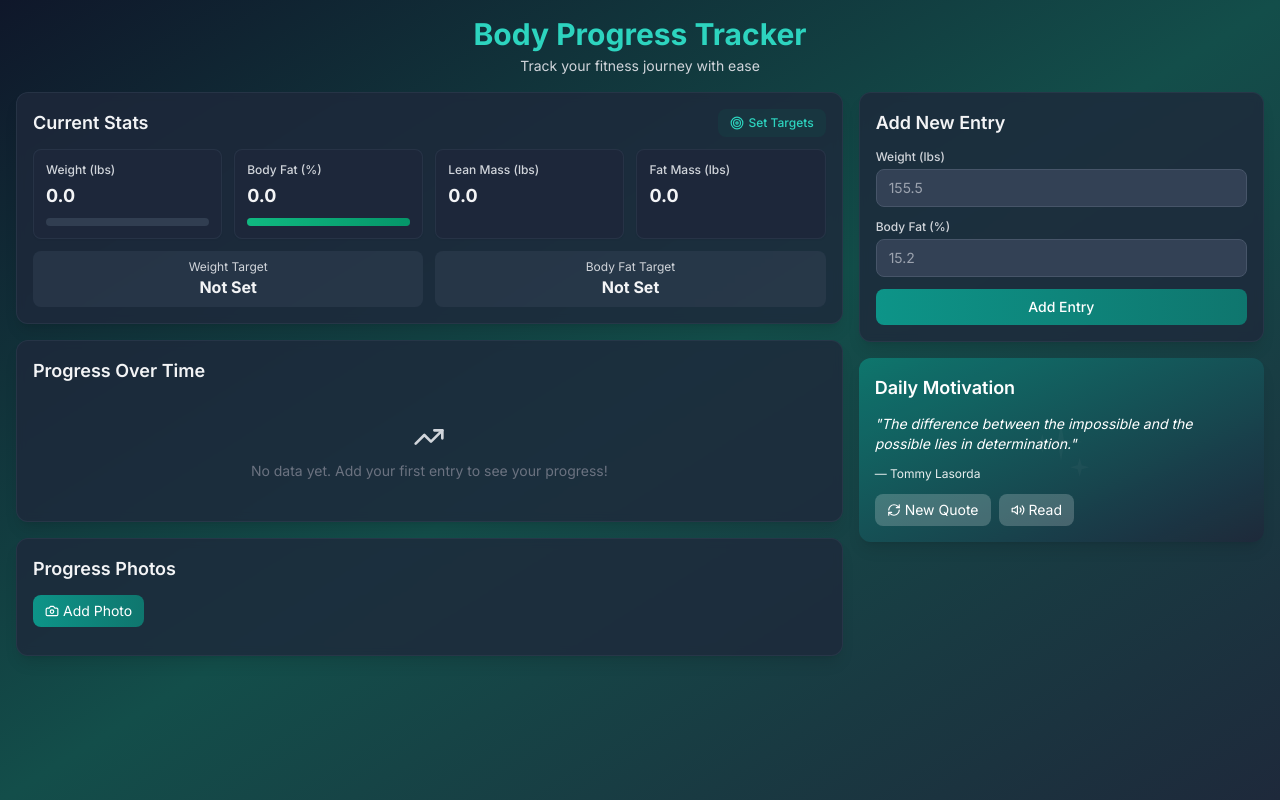
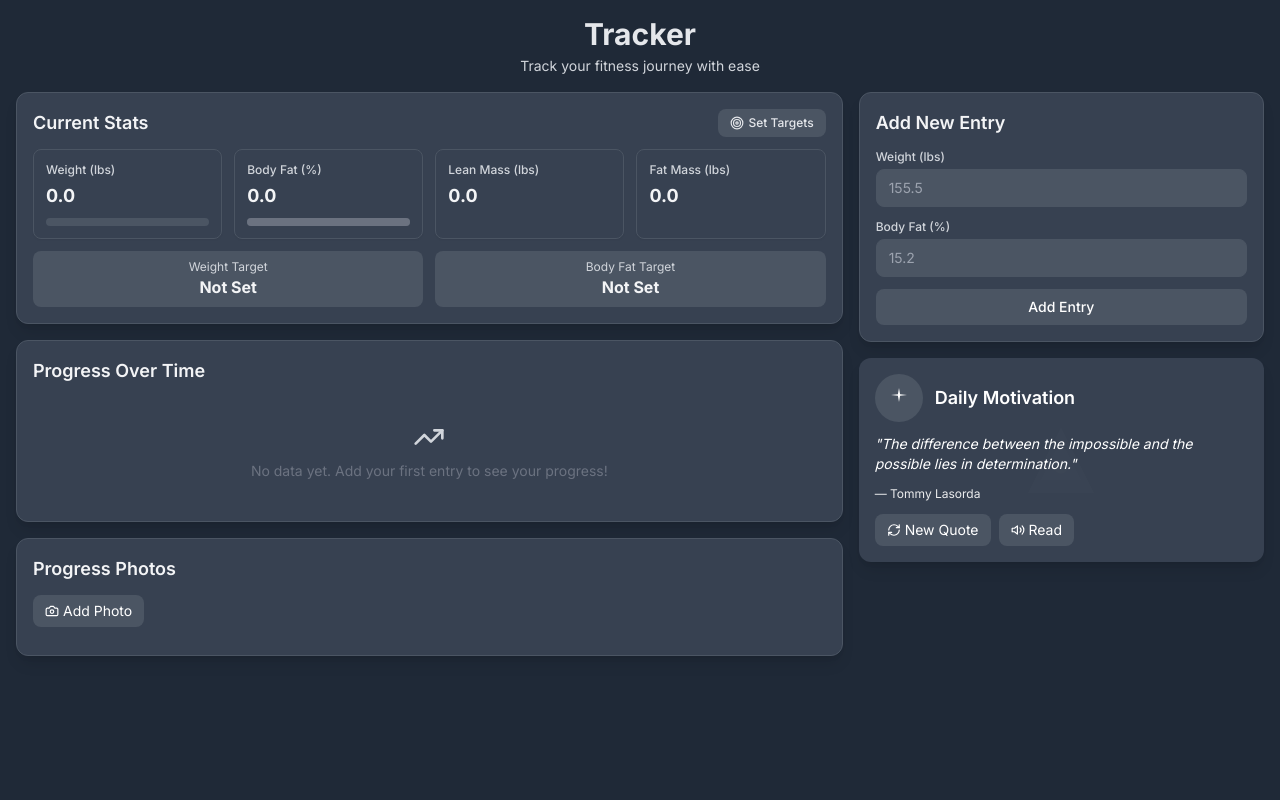
Before and after one commit to anish632/tracker-copy, a React (Vite) app: page / in a window 1280 px wide. Built offline with nearby package versions, Linux system fonts and the light colour scheme.

Commit message:
Your update message

```diff
--- a/App.jsx
+++ b/App.jsx
@@ -1,6 +1,6 @@
 import React, { useState, useEffect, useMemo, useCallback } from 'react';
 import { LineChart, Line, XAxis, YAxis, CartesianGrid, Tooltip, ResponsiveContainer } from 'recharts';
-import { Camera, Target, TrendingUp, RefreshCw, Plus, X, Volume2 } from 'lucide-react';
+import { Camera, Target, TrendingUp, RefreshCw, Plus, X, Volume2, Trash2 } from 'lucide-react';
 
 // Storage service
 const loadData = (key, defaultValue) => {
@@ -23,13 +23,13 @@ const saveData = (key, value) => {
 
 // Metric Card Component
 const MetricCard = ({ title, value, progress, colorClass }) => (
-  <div className="bg-slate-800/90 backdrop-blur-sm p-3 rounded-lg shadow-sm border border-slate-700/50">
+  <div className="bg-gray-700 p-3 rounded-lg shadow-sm border border-gray-600">
     <div>
       <h3 className="text-xs font-medium text-gray-300">{title}</h3>
       <p className="text-lg font-bold text-gray-100 mt-1">{value}</p>
     </div>
     {progress !== undefined && (
-      <div className="w-full bg-slate-600/50 rounded-full h-2 mt-2">
+      <div className="w-full bg-gray-600 rounded-full h-2 mt-2">
         <div className={`${colorClass} h-2 rounded-full transition-all duration-300`} style={{ width: `${Math.min(100, progress)}%` }}></div>
       </div>
     )}
@@ -48,29 +48,29 @@ const MetricsDashboard = ({ latestEntry, targets, onSetTargets }) => {
   const bodyFatProgress = targets.bodyFat > 0 ? (targets.bodyFat / bodyFat) * 100 : 0;
 
   return (
-    <div className="bg-slate-800/80 backdrop-blur-sm p-4 rounded-xl shadow-lg border border-slate-700/50">
+    <div className="bg-gray-700 p-4 rounded-xl shadow-lg border border-gray-600">
       <div className="flex justify-between items-center mb-3">
         <h2 className="text-lg font-semibold text-gray-100">Current Stats</h2>
         <button
           onClick={onSetTargets}
-          className="flex items-center gap-1 px-3 py-1.5 text-xs font-medium text-teal-400 bg-teal-900/30 rounded-lg hover:bg-teal-900/50 transition-colors"
+          className="flex items-center gap-1 px-3 py-1.5 text-xs font-medium text-gray-200 bg-gray-600 rounded-lg hover:bg-gray-500 transition-colors"
         >
           <Target size={14} />
           Set Targets
         </button>
       </div>
       <div className="grid grid-cols-2 md:grid-cols-4 gap-3">
-        <MetricCard title="Weight (lbs)" value={weight.toFixed(1)} progress={weightProgress} colorClass="bg-gradient-to-r from-teal-500 to-teal-600" />
-        <MetricCard title="Body Fat (%)" value={bodyFat.toFixed(1)} progress={100 - bodyFatProgress} colorClass="bg-gradient-to-r from-emerald-500 to-emerald-600" />
-        <MetricCard title="Lean Mass (lbs)" value={leanMass.toFixed(1)} colorClass="bg-gradient-to-r from-blue-500 to-blue-600" />
-        <MetricCard title="Fat Mass (lbs)" value={fatMass.toFixed(1)} colorClass="bg-gradient-to-r from-rose-500 to-rose-600" />
+        <MetricCard title="Weight (lbs)" value={weight.toFixed(1)} progress={weightProgress} colorClass="bg-gray-500" />
+        <MetricCard title="Body Fat (%)" value={bodyFat.toFixed(1)} progress={100 - bodyFatProgress} colorClass="bg-gray-500" />
+        <MetricCard title="Lean Mass (lbs)" value={leanMass.toFixed(1)} colorClass="bg-gray-500" />
+        <MetricCard title="Fat Mass (lbs)" value={fatMass.toFixed(1)} colorClass="bg-gray-500" />
       </div>
       <div className="mt-3 grid grid-cols-2 gap-3">
-        <div className="text-center p-2 bg-slate-700/50 rounded-lg">
+        <div className="text-center p-2 bg-gray-600 rounded-lg">
           <p className="text-xs text-gray-300">Weight Target</p>
           <p className="font-bold text-gray-100">{targets.weight > 0 ? `${targets.weight.toFixed(1)} lbs` : 'Not Set'}</p>
         </div>
-        <div className="text-center p-2 bg-slate-700/50 rounded-lg">
+        <div className="text-center p-2 bg-gray-600 rounded-lg">
           <p className="text-xs text-gray-300">Body Fat Target</p>
           <p className="text-gray-100 font-bold">{targets.bodyFat > 0 ? `${targets.bodyFat.toFixed(1)} %` : 'Not Set'}</p>
         </div>
@@ -95,7 +95,7 @@ const DataEntryForm = ({ onAddEntry }) => {
   };
 
   return (
-    <div className="bg-slate-800/80 backdrop-blur-sm p-4 rounded-xl shadow-lg border border-slate-700/50">
+    <div className="bg-gray-700 p-4 rounded-xl shadow-lg border border-gray-600">
       <h2 className="text-lg font-semibold mb-3 text-gray-100">Add New Entry</h2>
       <form onSubmit={handleSubmit} className="space-y-3">
         <div>
@@ -105,7 +105,7 @@ const DataEntryForm = ({ onAddEntry }) => {
             step="0.1"
             value={formData.weight}
             onChange={(e) => setFormData(prev => ({ ...prev, weight: e.target.value }))}
-            className="w-full px-3 py-2 border border-slate-600 bg-slate-700 text-gray-100 rounded-lg focus:ring-2 focus:ring-teal-500 focus:border-transparent text-sm placeholder-gray-400"
+            className="w-full px-3 py-2 border border-gray-600 bg-gray-600 text-gray-100 rounded-lg focus:ring-2 focus:ring-gray-500 focus:border-transparent text-sm placeholder-gray-400"
             placeholder="155.5"
             required
           />
@@ -117,14 +117,14 @@ const DataEntryForm = ({ onAddEntry }) => {
             step="0.1"
             value={formData.bodyFat}
             onChange={(e) => setFormData(prev => ({ ...prev, bodyFat: e.target.value }))}
-            className="w-full px-3 py-2 border border-slate-600 bg-slate-700 text-gray-100 rounded-lg focus:ring-2 focus:ring-teal-500 focus:border-transparent text-sm placeholder-gray-400"
+            className="w-full px-3 py-2 border border-gray-600 bg-gray-600 text-gray-100 rounded-lg focus:ring-2 focus:ring-gray-500 focus:border-transparent text-sm placeholder-gray-400"
             placeholder="15.2"
             required
           />
         </div>
         <button
           type="submit"
-          className="w-full bg-gradient-to-r from-teal-600 to-teal-700 text-white py-2 px-4 rounded-lg hover:from-teal-700 hover:to-teal-800 transition-all font-medium text-sm"
+          className="w-full bg-gray-600 text-white py-2 px-4 rounded-lg hover:bg-gray-500 transition-all font-medium text-sm"
         >
           Add Entry
         </button>
@@ -183,7 +183,7 @@ const ProgressChart = ({ data }) => {
 };
 
 // Photo Gallery Component
-const PhotoGallery = ({ photos, onAddPhoto }) => {
+const PhotoGallery = ({ photos, onAddPhoto, onDeletePhoto }) => {
   const handlePhotoUpload = (e) => {
     const file = e.target.files[0];
     if (file) {
@@ -194,10 +194,10 @@ const PhotoGallery = ({ photos, onAddPhoto }) => {
   };
 
   return (
-    <div className="bg-slate-800/80 backdrop-blur-sm p-4 rounded-xl shadow-lg border border-slate-700/50">
+    <div className="bg-gray-700 p-4 rounded-xl shadow-lg border border-gray-600">
       <h2 className="text-lg font-semibold mb-3 text-gray-100">Progress Photos</h2>
       <div className="mb-3">
-        <label className="cursor-pointer inline-flex items-center gap-1 px-3 py-1.5 bg-gradient-to-r from-teal-600 to-teal-700 text-white rounded-lg hover:from-teal-700 hover:to-teal-800 transition-all text-sm">
+        <label className="cursor-pointer inline-flex items-center gap-1 px-3 py-1.5 bg-gray-600 text-white rounded-lg hover:bg-gray-500 transition-all text-sm">
           <Camera size={14} />
           Add Photo
           <input
@@ -217,9 +217,16 @@ const PhotoGallery = ({ photos, onAddPhoto }) => {
               className="w-full h-24 object-cover rounded-lg"
             />
             <div className="absolute inset-0 bg-black bg-opacity-0 group-hover:bg-opacity-50 transition-all duration-200 rounded-lg flex items-center justify-center">
-              <span className="text-white opacity-0 group-hover:opacity-100 text-xs">
+              <span className="text-white opacity-0 group-hover:opacity-100 text-xs mb-6">
                 {new Date(photo.date).toLocaleDateString()}
               </span>
+              <button
+                onClick={() => onDeletePhoto(index)}
+                className="absolute top-1 right-1 bg-red-600 text-white p-1 rounded-full opacity-0 group-hover:opacity-100 transition-all duration-200 hover:bg-red-700"
+                title="Delete photo"
+              >
+                <Trash2 size={12} />
+              </button>
             </div>
           </div>
         ))}
@@ -254,26 +261,34 @@ const MotivationCard = ({ quote, onNewQuote }) => {
   };
 
   return (
-    <div className="bg-gradient-to-br from-teal-700 to-slate-800 p-4 rounded-xl shadow-lg text-white relative overflow-hidden">
+    <div className="bg-gray-700 p-4 rounded-xl shadow-lg text-white relative overflow-hidden">
       {/* Motivational Background Image */}
-      <div className="absolute inset-0 opacity-10">
-        <div className="w-full h-full bg-gradient-to-br from-teal-600/20 to-slate-700/20 flex items-center justify-center">
-          <svg className="w-16 h-16 text-white/30" fill="currentColor" viewBox="0 0 24 24">
-            <path d="M12 2L13.09 8.26L20 9L13.09 9.74L12 16L10.91 9.74L4 9L10.91 8.26L12 2Z"/>
-            <path d="M19 15L19.74 17.74L22.5 18.5L19.74 19.26L19 22L18.26 19.26L15.5 18.5L18.26 17.74L19 15Z"/>
-            <path d="M5 6L5.74 8.74L8.5 9.5L5.74 10.26L5 13L4.26 10.26L1.5 9.5L4.26 8.74L5 6Z"/>
+      <div className="absolute inset-0 opacity-5">
+        <div className="w-full h-full flex items-center justify-center">
+          <svg className="w-20 h-20 text-white/20" fill="currentColor" viewBox="0 0 24 24">
+            {/* Mountain/Peak icon for motivation */}
+            <path d="M12 2L2 22h20L12 2z"/>
+            <path d="M12 6L6 18h12L12 6z"/>
+            <circle cx="12" cy="14" r="2"/>
           </svg>
         </div>
       </div>
 
       <div className="relative z-10">
-        <h2 className="text-lg font-semibold mb-3">Daily Motivation</h2>
+        <div className="flex items-center gap-3 mb-3">
+          <div className="w-12 h-12 bg-gray-600 rounded-full flex items-center justify-center">
+            <svg className="w-6 h-6 text-white" fill="currentColor" viewBox="0 0 24 24">
+              <path d="M12 2L13.09 8.26L20 9L13.09 9.74L12 16L10.91 9.74L4 9L10.91 8.26L12 2Z"/>
+            </svg>
+          </div>
+          <h2 className="text-lg font-semibold">Daily Motivation</h2>
+        </div>
         <blockquote className="text-sm mb-3 italic">"{quote.text}"</blockquote>
         <p className="text-xs opacity-90 mb-3">— {quote.author}</p>
         <div className="flex gap-2">
           <button
             onClick={onNewQuote}
-            className="flex items-center gap-1 px-3 py-1.5 bg-white bg-opacity-20 rounded-lg hover:bg-opacity-30 transition-colors text-sm"
+            className="flex items-center gap-1 px-3 py-1.5 bg-gray-600 rounded-lg hover:bg-gray-500 transition-colors text-sm"
           >
             <RefreshCw size={14} />
             New Quote
@@ -282,8 +297,8 @@ const MotivationCard = ({ quote, onNewQuote }) => {
             onClick={speakQuote}
             className={`flex items-center gap-1 px-3 py-1.5 rounded-lg transition-all text-sm ${
               isSpeaking
-                ? 'bg-white bg-opacity-40 text-teal-700'
-                : 'bg-white bg-opacity-20 hover:bg-opacity-30'
+                ? 'bg-gray-500 text-gray-800'
+                : 'bg-gray-600 hover:bg-gray-500'
             }`}
             title={isSpeaking ? "Stop reading" : "Read quote aloud"}
           >
@@ -402,6 +417,10 @@ const App = () => {
     setPhotos(prevPhotos => [newPhoto, ...prevPhotos]);
   };
 
+  const handleDeletePhoto = (index) => {
+    setPhotos(prevPhotos => prevPhotos.filter((_, i) => i !== index));
+  };
+
   const handleSetTargets = (newTargets) => {
     setTargets(newTargets);
     setIsModalOpen(false);
@@ -410,21 +429,21 @@ const App = () => {
   const latestEntry = useMemo(() => data.length > 0 ? data[data.length - 1] : null, [data]);
 
   return (
-    <div className="min-h-screen bg-gradient-to-br from-slate-900 via-teal-900 to-slate-800 text-gray-100 font-sans">
+    <div className="min-h-screen bg-gray-800 text-gray-100 font-sans">
       <div className="max-w-7xl mx-auto p-4">
         <header className="mb-4 text-center">
-          <h1 className="text-3xl font-bold text-teal-400 mb-1">Body Progress Tracker</h1>
+          <h1 className="text-3xl font-bold text-gray-200 mb-1">Tracker</h1>
           <p className="text-sm text-gray-300">Track your fitness journey with ease</p>
         </header>
 
         <main className="grid grid-cols-1 lg:grid-cols-3 gap-4">
           <div className="lg:col-span-2 space-y-4">
             <MetricsDashboard latestEntry={latestEntry} targets={targets} onSetTargets={() => setIsModalOpen(true)} />
-            <div className="bg-slate-800/80 backdrop-blur-sm p-4 rounded-xl shadow-lg border border-slate-700/50">
+            <div className="bg-gray-700 p-4 rounded-xl shadow-lg border border-gray-600">
               <h2 className="text-lg font-semibold mb-3 text-gray-100">Progress Over Time</h2>
               <ProgressChart data={data} />
             </div>
-            <PhotoGallery photos={photos} onAddPhoto={handleAddPhoto} />
+            <PhotoGallery photos={photos} onAddPhoto={handleAddPhoto} onDeletePhoto={handleDeletePhoto} />
           </div>
 
           <div className="lg:col-span-1 space-y-4">
--- a/index.html
+++ b/index.html
@@ -5,7 +5,7 @@
     <meta charset="UTF-8" />
     <link rel="icon" type="image/svg+xml" href="/vite.svg" />
     <meta name="viewport" content="width=device-width, initial-scale=1.0" />
-    <title>Body Progress Tracker</title>
+    <title>Tracker</title>
     <script src="https://cdn.tailwindcss.com"></script>
     <script>
       tailwind.config = {
--- a/package.json
+++ b/package.json
@@ -1,9 +1,9 @@
 {
-  "name": "body-progress-tracker",
+  "name": "tracker",
   "private": true,
   "version": "1.0.0",
   "type": "module",
-  "homepage": "https://anish632.github.io/body-progress-tracker",
+  "homepage": "https://anish632.github.io/tracker",
   "scripts": {
     "dev": "vite",
     "build": "vite build",
```
Also changed, not shown: 2 other files (tests, documents, lock files or other folders).
